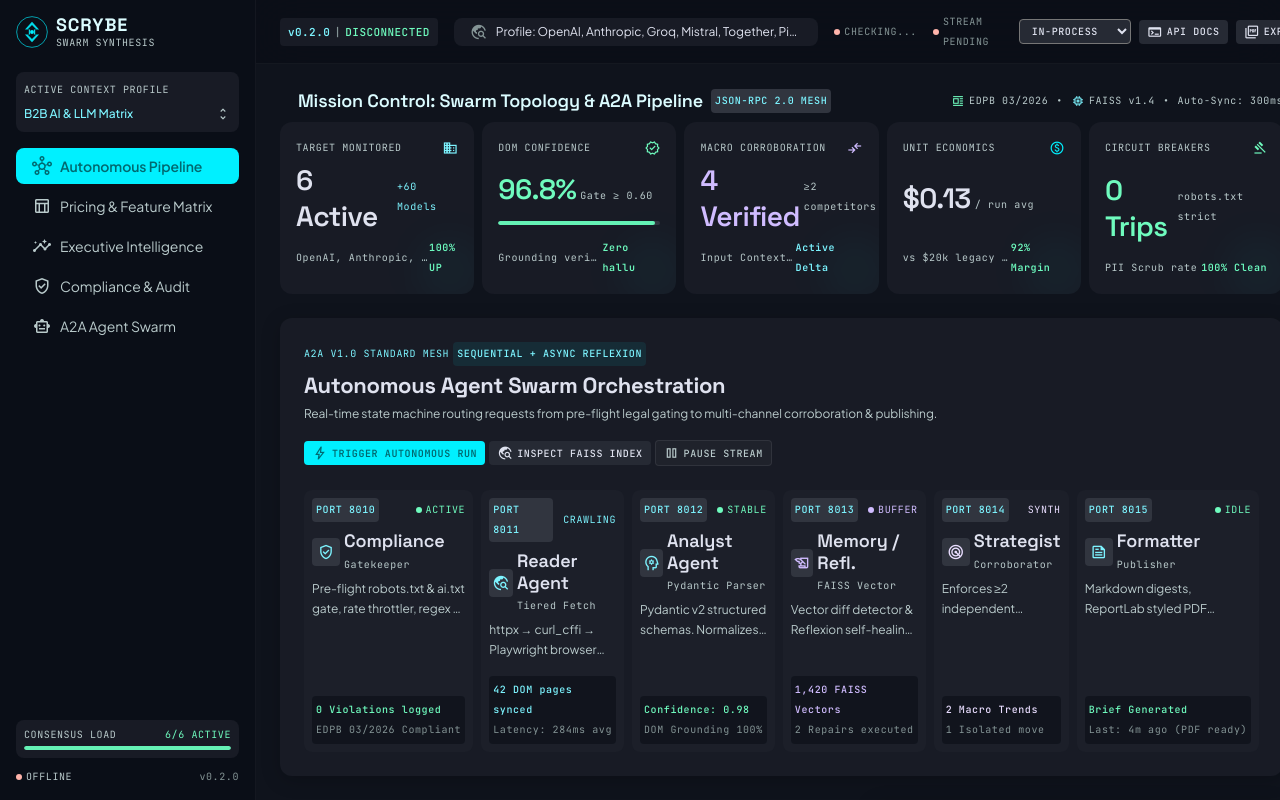
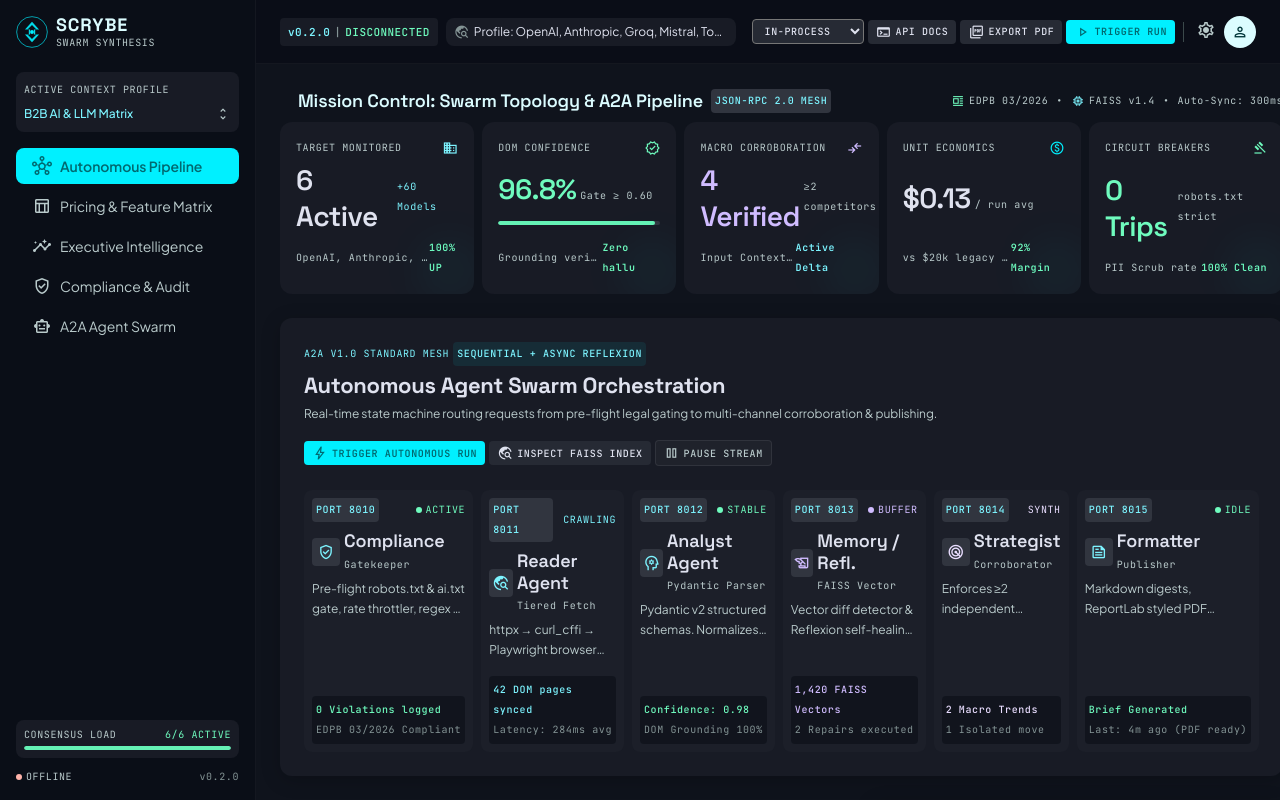
Before and after one commit to ChaitanyaGidwani/Scrybe, a React (Vite) app in the folder frontend/: page / in a window 1280 px wide. Shown: the top 800 px of the page. Built offline with nearby package versions, Linux system fonts and the light colour scheme; no server answers.

Commit message:
style: improve header responsiveness and layout styling

```diff
--- a/frontend/src/index.css
+++ b/frontend/src/index.css
@@ -434,7 +434,7 @@ input, textarea {
   left: var(--sidebar-width);
   right: 0;
   height: var(--header-height);
-  background: rgba(10, 14, 23, 0.8);
+  background: rgba(10, 14, 23, 0.85);
   backdrop-filter: blur(24px);
   -webkit-backdrop-filter: blur(24px);
   z-index: 40;
@@ -443,12 +443,15 @@ input, textarea {
   align-items: center;
   justify-content: space-between;
   border-bottom: 1px solid rgba(255, 255, 255, 0.04);
+  gap: var(--space-md);
+  overflow-x: hidden;
 }
 
 .header-left {
   display: flex;
   align-items: center;
-  gap: var(--space-md);
+  gap: var(--space-sm);
+  min-width: 0;
   flex: 1;
 }
 
@@ -463,21 +466,25 @@ input, textarea {
   font-size: 11px;
   font-weight: 500;
   letter-spacing: 0.04em;
+  flex-shrink: 0;
+  white-space: nowrap;
 }
 
 .header-profile-bar {
   display: flex;
   align-items: center;
-  gap: var(--space-sm);
+  gap: var(--space-xs);
   background: var(--surface-low);
-  padding: var(--space-xs) var(--space-md);
+  padding: var(--space-xs) var(--space-sm);
   border-radius: var(--radius-lg);
-  max-width: 420px;
+  max-width: 300px;
+  min-width: 0;
   overflow: hidden;
+  flex-shrink: 1;
 }
 
 .header-profile-bar .material-symbols-outlined {
-  font-size: 18px;
+  font-size: 16px;
   color: var(--outline);
   flex-shrink: 0;
 }
@@ -494,11 +501,25 @@ input, textarea {
 .header-indicators {
   display: flex;
   align-items: center;
-  gap: var(--space-md);
+  gap: var(--space-sm);
   font-family: var(--font-mono);
   font-size: 10px;
   letter-spacing: 0.06em;
   color: var(--outline);
+  flex-shrink: 0;
+  white-space: nowrap;
+}
+
+@media (max-width: 1400px) {
+  .header-indicators {
+    display: none;
+  }
+}
+
+@media (max-width: 1200px) {
+  .header-profile-bar {
+    display: none;
+  }
 }
 
 .indicator {
@@ -522,12 +543,13 @@ input, textarea {
 .header-right {
   display: flex;
   align-items: center;
-  gap: var(--space-sm);
+  gap: var(--space-xs);
+  flex-shrink: 0;
 }
 
 .header-divider {
   width: 1px;
-  height: 24px;
+  height: 20px;
   background: var(--outline-variant);
   margin: 0 var(--space-xs);
 }
```
